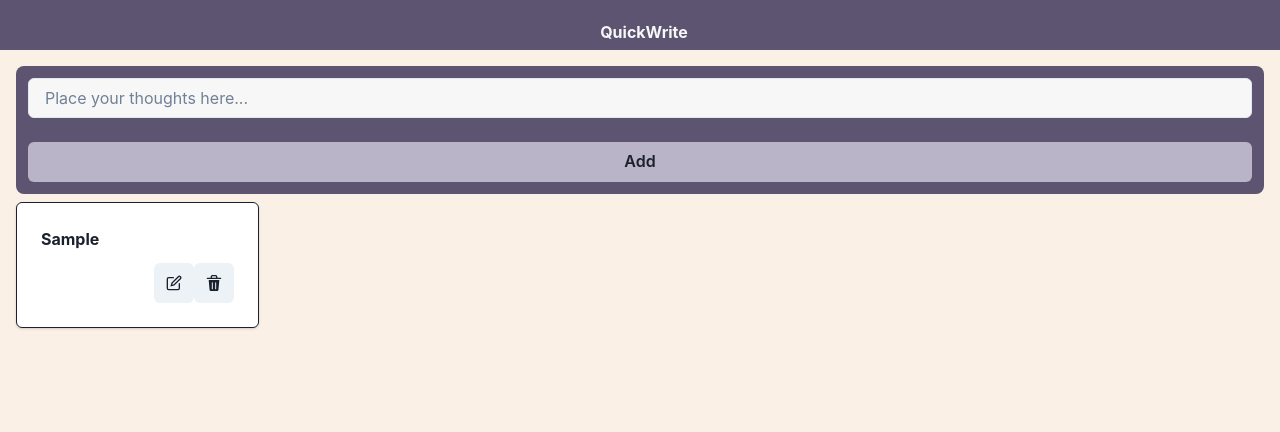
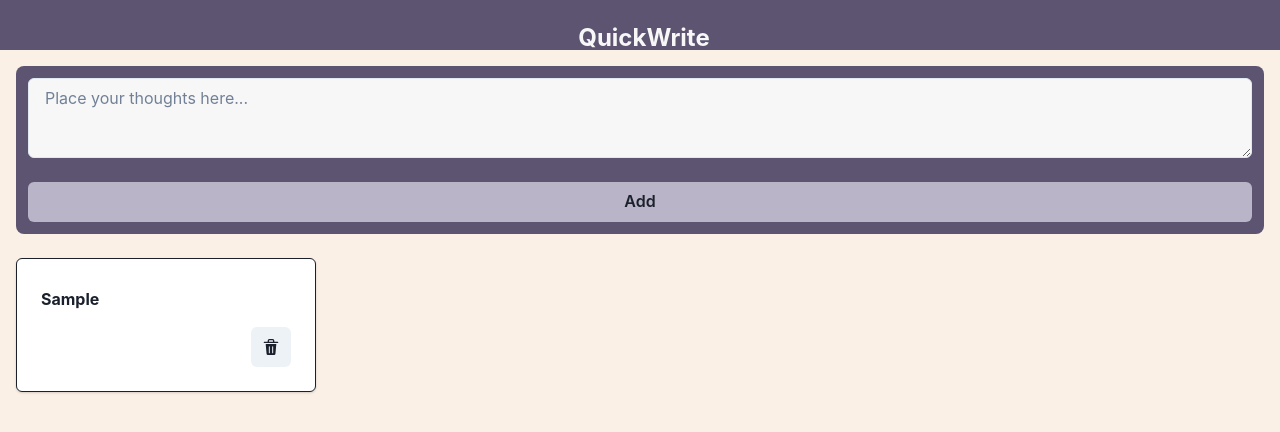
Before and after one commit to pod-III/quick-write, a React (Vite) app: page / in a window 1280 px wide. Both pictures are taken after typing "Sample" into the empty fields and a click on the button "Add". Shown: the top 432 px of the page. Built offline with nearby package versions, Linux system fonts and the light colour scheme.

Commit message:
change edit icon to ediitable component

```diff
--- a/src/App.jsx
+++ b/src/App.jsx
@@ -1,13 +1,13 @@
-import { Grid, GridItem } from "@chakra-ui/react";
+import { Grid, GridItem, Text } from "@chakra-ui/react";
 import { Notes } from "./components/notes_container";
 
 const colors = {
-    "pallete-1":"#352F44",
-    "pallete-2":"#5C5470",
-    "pallete-3":"#B9B4C7",
-    "pallete-4":"#FAF0E6",
-    "pallete-5":"#F7F7F7"
-}
+  "pallete-1": "#352F44",
+  "pallete-2": "#5C5470",
+  "pallete-3": "#B9B4C7",
+  "pallete-4": "#FAF0E6",
+  "pallete-5": "#F7F7F7",
+};
 
 function App() {
   return (
@@ -22,10 +22,22 @@ function App() {
         fontWeight="bold"
         textColor={colors["pallete-5"]}
       >
-        <GridItem pl="2" bg={colors["pallete-2"]} area="header" textAlign="center" pt={5}>
-          QuickWrite
+        <GridItem
+          pl="2"
+          bg={colors["pallete-2"]}
+          area="header"
+          textAlign="center"
+          pt={5}
+        >
+          <Text fontSize="2xl">QuickWrite</Text>
         </GridItem>
-        <GridItem pl="2" bg={colors["pallete-4"]} textColor={colors["pallete-1"]} area="main" p="1rem">
+        <GridItem
+          pl="2"
+          bg={colors["pallete-4"]}
+          textColor={colors["pallete-1"]}
+          area="main"
+          p="1rem"
+        >
           <Notes />
         </GridItem>
       </Grid>
--- a/src/components/note.jsx
+++ b/src/components/note.jsx
@@ -1,41 +1,50 @@
 import {
-  Input,
+  Editable,
+  EditablePreview,
+  EditableTextarea,
   IconButton,
   Card,
   CardBody,
   Stack,
   Box,
-  Button,
-  Modal,
-  ModalOverlay,
-  ModalContent,
-  ModalHeader,
-  ModalFooter,
-  ModalBody,
-  ModalCloseButton,
-  useDisclosure,
 } from "@chakra-ui/react";
-import { DeleteIcon, EditIcon } from "@chakra-ui/icons";
+import { DeleteIcon } from "@chakra-ui/icons";
 import { useState } from "react";
 
 const Note = ({ id, note, deleteNote, editNote }) => {
-  const { isOpen, onOpen, onClose } = useDisclosure();
   const [ourNote, setOurNote] = useState(note);
-  const saveEdit = () => {
-    editNote(id, ourNote)
-    onClose()
-  }
+  const saveEdit = (value) => {
+    console.log(id, value);
+    editNote(id, value);
+    console.log("submitted")
+  };
+
   return (
-    <Card p={1} borderWidth={1} my={2}>
+    <Card
+      p={1}
+      borderWidth={1}
+      my={2}
+      transition={"all 0.3s ease-out"}
+      _hover={{
+        transform: "scale(1.1)",
+        boxShadow: "0 10px 20px rgba(0,0,0,0.19), 0 6px 6px rgba(0,0,0,0.23)",
+      }}
+    >
       <CardBody>
         <Stack spacing="3">
-          <p>{note}</p>
+          <Editable
+            value={ourNote}
+            submitOnBlur={true}
+            onSubmit={(value) => saveEdit(value)}
+          >
+            <EditablePreview/>
+            <EditableTextarea
+              onChange={(e) => {
+                setOurNote(e.target.value);
+              }}
+            />
+          </Editable>
           <Box display="flex" justifyContent="flex-end">
-            <IconButton
-              aria-label="edit note"
-              icon={<EditIcon />}
-              onClick={onOpen}
-            />
             <IconButton
               aria-label="delete note"
               icon={<DeleteIcon />}
@@ -44,29 +53,6 @@ const Note = ({ id, note, deleteNote, editNote }) => {
           </Box>
         </Stack>
       </CardBody>
-      <Modal isOpen={isOpen} onClose={onClose}>
-        <ModalOverlay />
-        <ModalContent>
-          <ModalHeader>Edit Note</ModalHeader>
-          <ModalCloseButton />
-          <ModalBody>
-            <Input
-              value={ourNote}
-              onChange={(e) => {
-                setOurNote(e.target.value);
-              }}
-              placeholder="Place your thoughts here..."
-            ></Input>
-          </ModalBody>
-
-          <ModalFooter>
-            <Button colorScheme="blue" mr={3} onClick={onClose}>
-              Close
-            </Button>
-            <Button variant="ghost" onClick={saveEdit}>Save</Button>
-          </ModalFooter>
-        </ModalContent>
-      </Modal>
     </Card>
   );
 };
--- a/src/components/notes_container.jsx
+++ b/src/components/notes_container.jsx
@@ -4,7 +4,7 @@ import {
   Button,
   Grid,
   GridItem,
-  Input
+  Textarea
 } from "@chakra-ui/react";
 import Note from "./note";
 
@@ -14,7 +14,9 @@ export function Notes() {
 
   const editNote = (id, newNote) => {
     const newNotes = cards.map((card, index) => {return index === id? newNote: card})
+    localStorage.setItem("cards", JSON.stringify(newNotes));
     setCards(newNotes)
+    console.log(cards)
   };
 
   const deleteNote = (id) => {
@@ -54,13 +56,14 @@ export function Notes() {
   return (
     <>
       <Box bg="#5C5470" px={3} borderRadius="lg" position="sticky">
-        <Input
+        <Textarea
           value={myNote}
           onChange={handleNoteChange}
           placeholder="Place your thoughts here..."
           backgroundColor="#f7f7f7"
           my={3}
         />
+
         <Button
           variant="ghost"
           bg="#B9B4C7"
@@ -71,7 +74,7 @@ export function Notes() {
           Add
         </Button>
       </Box>
-      <Grid templateColumns="repeat(5, 1fr)" gap={2}>
+      <Grid templateColumns="repeat(4, 1fr)" gap={4} mt={4}>
         {cards.map((card, index) => {
           return (
             <GridItem key={index}>
```
